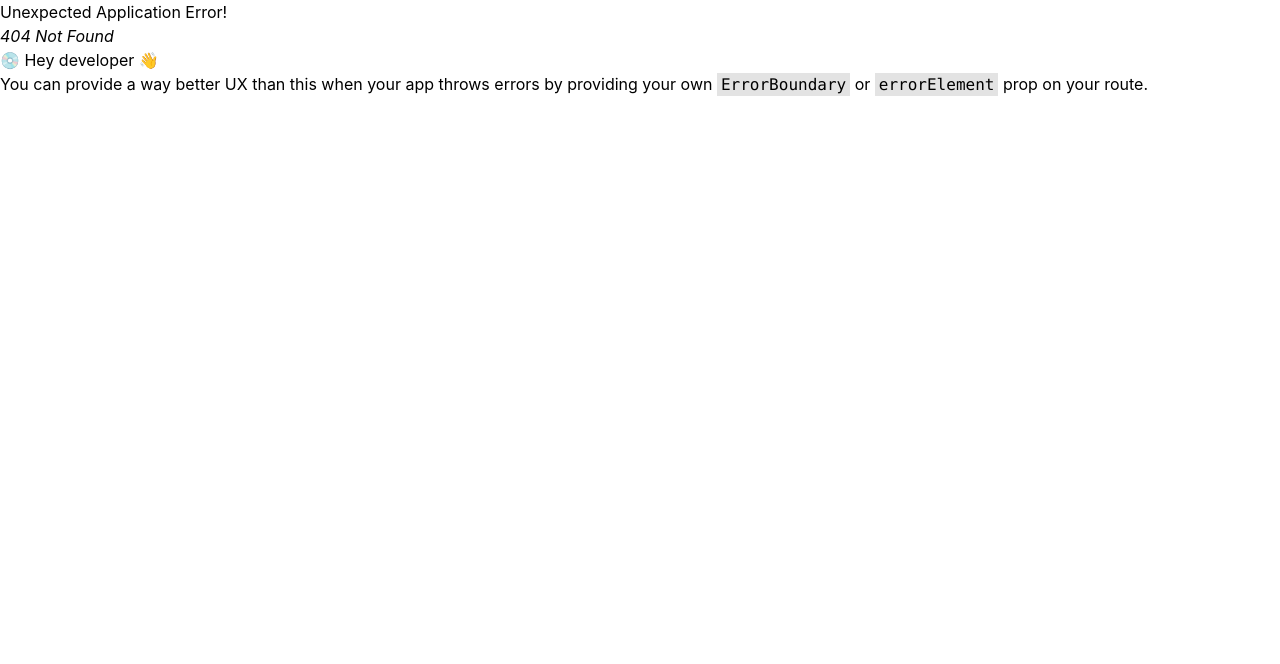
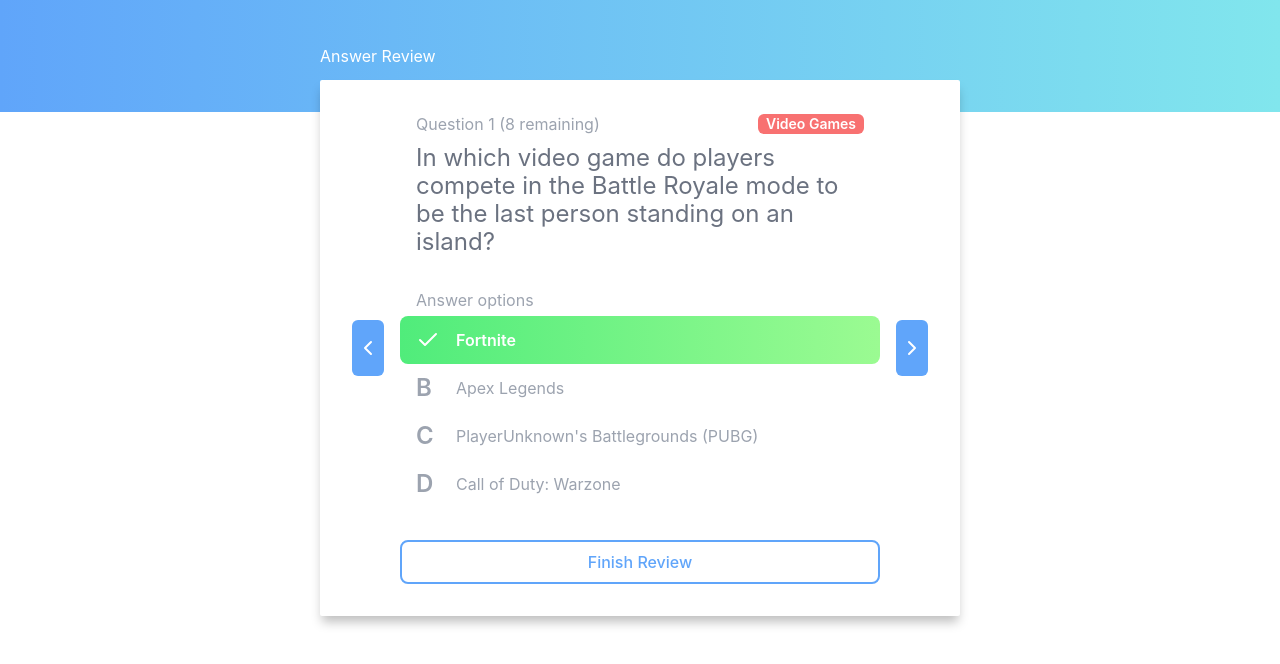
Before and after one commit to MarceloSants/quiz-game, a React (Vite) app: page /answer-review in a window 1280 px wide. Before the commit this address had no page. Shown: the top 664 px of the page. Built offline with nearby package versions, Linux system fonts and the light colour scheme.

Commit message:
Add answers review page
- answers are a mock array
- questions are a mock array from mock files

```diff
--- a/src/app.tsx
+++ b/src/app.tsx
@@ -3,6 +3,7 @@
 import './app.css';
 import QuizPage from './pages/quiz-page';
 import ResultPage from './pages/result-page';
+import { AnswerReviewPage } from './pages/answer-review-page';
 
 const router = createBrowserRouter([
   {
@@ -13,6 +14,10 @@
     path: '/quiz-result',
     element: <ResultPage />,
   },
+  {
+    path: '/answer-review',
+    element: <AnswerReviewPage />,
+  },
 ]);
 
 function App() {
--- /dev/null
+++ b/src/pages/answer-review-page/index.tsx
@@ -0,0 +1,146 @@
+import { useState } from 'react';
+import { useLocation, useNavigate } from 'react-router-dom';
+
+import { Header } from '../components/header';
+import { QuizOption } from '../quiz-page/components/quiz-option';
+
+import { questions } from '../../mocks/questions';
+import { AnswerOption, QuestionTheme } from '../../types/types';
+import { questionThemes } from '../../lib/question-themes';
+import { ChevronLeft, ChevronRight } from 'lucide-react';
+
+function AnswerReviewPage() {
+  const navigate = useNavigate();
+
+  const state = useLocation().state;
+  const answers: number[] = state?.answers ?? [-1, -1, -1, -1, -1, -1, -1, -1];
+
+  const [currentQuestion, SetCurrentQuestion] = useState(0);
+  const [selectedAnswer, SetSelectedAnswer] = useState(-1);
+
+  const handleFinishReview = () => {
+    navigate('/quiz-result', { state: { answers: answers } });
+  };
+
+  const handlePreviousQuestion = () => {
+    let previousQuestionIndex = 0;
+    if (currentQuestion < questions.length - 1) {
+      previousQuestionIndex = currentQuestion + 1;
+    }
+
+    setQuestion(previousQuestionIndex);
+  };
+
+  const handleNextQuestion = () => {
+    let nextQuestionIndex = 0;
+    if (currentQuestion < questions.length - 1) {
+      nextQuestionIndex = currentQuestion + 1;
+    }
+
+    setQuestion(nextQuestionIndex);
+  };
+
+  const setQuestion = (index: number) => {
+    SetCurrentQuestion(index);
+    SetSelectedAnswer(answers[index]);
+  };
+
+  const getQuestionTheme = (code: string) => {
+    let currentTheme: QuestionTheme | undefined;
+    questionThemes.forEach((theme) => {
+      if (theme.code == code) {
+        currentTheme = theme;
+      }
+    });
+    return currentTheme;
+  };
+
+  const currentQuestionTheme = getQuestionTheme(
+    questions[currentQuestion].theme
+  );
+
+  return (
+    <div className='w-full flex flex-col items-center justify-start relative'>
+      <Header>
+        <p>Answer Review</p>
+      </Header>
+      <div className='bg-white w-2/4 h-max p-8 rounded-sm absolute top-20 shadow-cardShadow'>
+        <div className='flex gap-4 items-center'>
+          <button
+            onClick={() => {
+              handlePreviousQuestion();
+            }}
+            className='text-white px-1 py-4 bg-blue-400 rounded-md hover:bg-blue-500'
+          >
+            <ChevronLeft />
+          </button>
+          <div className='flex flex-col gap-4 sm:gap-2 lg:gap-6 xl:gap-8 2xl:gap-12'>
+            <div className='flex flex-col px-4 gap-2'>
+              <div className='flex items-center justify-between'>
+                <p className='text-gray-400'>{`Question ${currentQuestion + 1} (${questions.length} remaining)`}</p>
+                <div className='flex gap-1'>
+                  {currentQuestionTheme ? (
+                    <div
+                      className={`${currentQuestionTheme.color} rounded-md px-2`}
+                    >
+                      <p className='text-white text-sm font-semibold'>
+                        {currentQuestionTheme.name}
+                      </p>
+                    </div>
+                  ) : (
+                    <></>
+                  )}
+                </div>
+              </div>
+              <h1 className='text-gray-500 text-2xl leading-7'>
+                {questions[currentQuestion].question}
+              </h1>
+            </div>
+            <div className='flex flex-col gap-1'>
+              <div className='text-gray-400 px-4'>
+                <p>Answer options</p>
+              </div>
+              <div>
+                {questions[currentQuestion].options.map(
+                  (answer: AnswerOption) => {
+                    return (
+                      <QuizOption
+                        key={answer.id}
+                        index={answer.id}
+                        isAnswerConfirmed={true}
+                        rightAnswer={questions[currentQuestion].correctAnswer}
+                        selectedAnswer={selectedAnswer}
+                        answer={answer.text}
+                        handleAnswerSelect={() => {}}
+                      />
+                    );
+                  }
+                )}
+              </div>
+            </div>
+            <div className='flex gap-4 items-end justify-center'>
+              <button
+                onClick={() => {
+                  handleFinishReview();
+                }}
+                className='flex-1 py-2 border-2 rounded-lg border-blue-400 text-blue-400 font-medium'
+              >
+                Finish Review
+              </button>
+            </div>
+          </div>
+          <button
+            onClick={() => {
+              handleNextQuestion();
+            }}
+            className='text-white px-1 py-4 bg-blue-400 rounded-md hover:bg-blue-500'
+          >
+            <ChevronRight />
+          </button>
+        </div>
+      </div>
+    </div>
+  );
+}
+
+export { AnswerReviewPage };
--- a/src/types/types.ts
+++ b/src/types/types.ts
@@ -15,3 +15,8 @@
   name: string;
   color: string;
 }
+
+export interface AnswerOption {
+  id: number;
+  text: string;
+}
```
Also changed, not shown: src/pages/quiz-page/index.tsx (+1 -6 lines), 1 other file (tests, documents, lock files or other folders).
